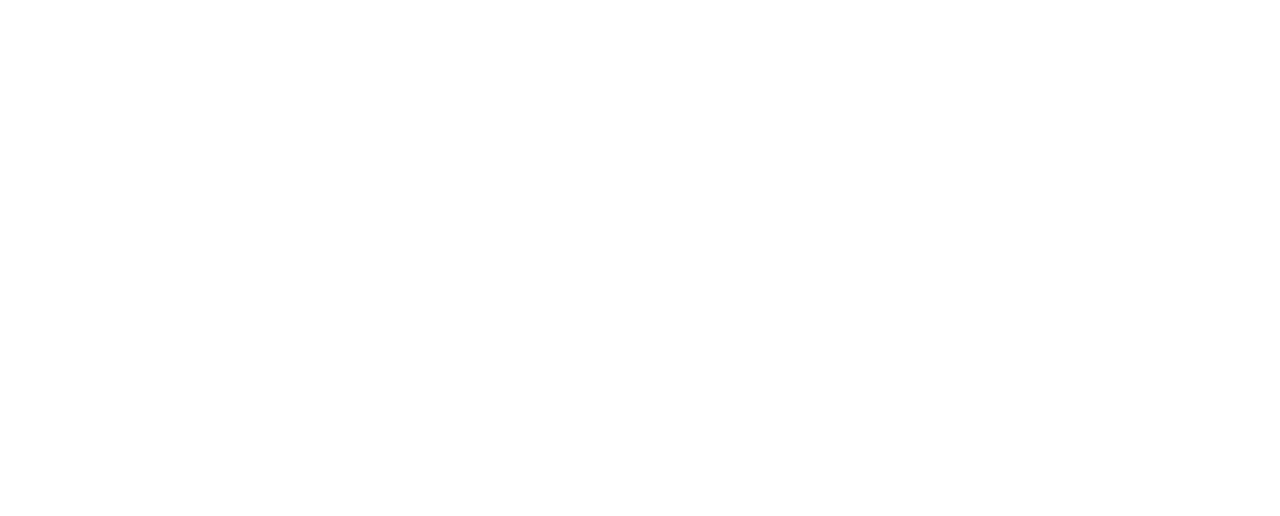
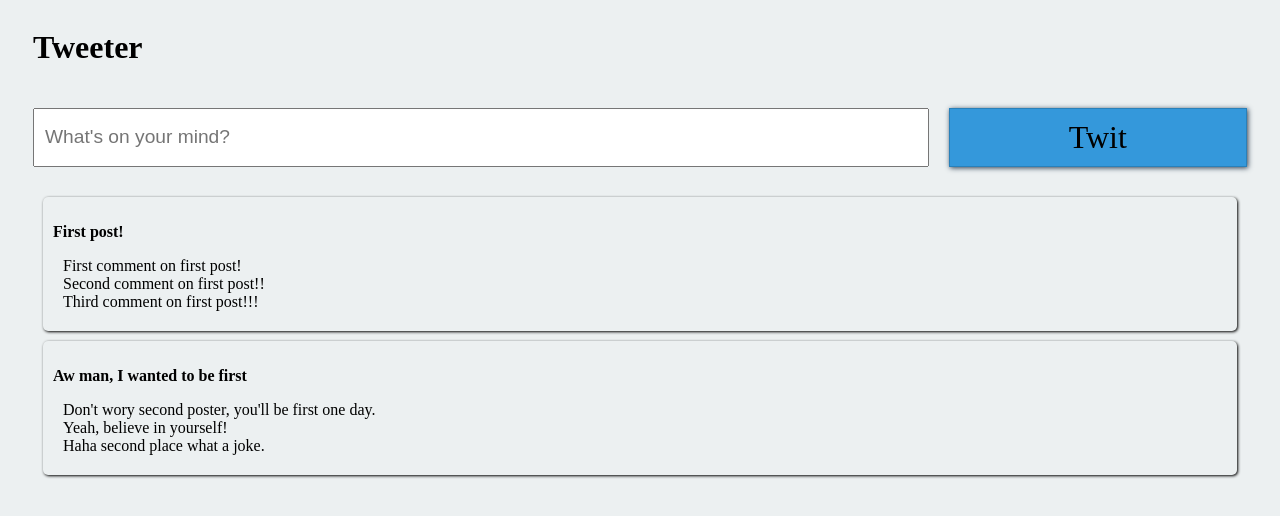
Before and after one commit to mila-klimovich/elevation-tweeter-project, a plain HTML site: page index.html in a window 1280 px wide. Drawn offline with nearby package versions, Linux system fonts and the light colour scheme; a web font is replaced by a local one.

Commit message:
second module updated

```diff
--- a/index.html
+++ b/index.html
@@ -1,11 +1,22 @@
 <!DOCTYPE html>
-<html lang="en">
+<html>
+
 <head>
-    <meta charset="UTF-8">
-    <meta name="viewport" content="width=device-width, initial-scale=1.0">
-    <title>Document</title>
+    <title>Tweeter</title>
+    <link href="https://fonts.googleapis.com/css?family=Balthazar" rel="stylesheet">
+    <link rel="stylesheet" type="text/css" media="screen" href="style.css" />
+    <script src="https://ajax.googleapis.com/ajax/libs/jquery/3.3.1/jquery.min.js"></script>
 </head>
+
 <body>
-    <script src="model.js"></script>
+    <div id="container">
+        <h1 id="title">Tweeter</h1><input type="text" placeholder="What's on your mind?" id="input">
+        <div id="post" onclick="post()">Twit</div>
+        <div id="posts"></div>
+    </div>
+    <script src="render.js"></script> <!-- You'll create this soon -->
+    <script src="logic.js"></script> <!-- You've got this -->
+    <script src="main.js"></script> <!-- You'll create this soon -->
 </body>
+
 </html>
--- a/model.js
+++ b/logic.js
@@ -75,53 +75,18 @@ const Tweeter = function () {
 
 }
 
-const tweeter = Tweeter();
+// const tweeter = Tweeter();
 
-    // console.log(_posts);
-    // console.log(tweeter.postIdCounter);
-    // console.log(tweeter.commentIdCounter);
-    // console.log(tweeter.getPosts());
-    // tweeter.addPost('whats up');
-    // tweeter.addPost('blah blah blah');
-    // tweeter.addPost('pew pew pew');
-    // console.log(tweeter.getPosts());
-    // tweeter.removePost('p4');
-    // console.log(tweeter.getPosts());
-    // tweeter.addComment('p3', 'privet');
-    // console.log(tweeter.getPosts());
-    // tweeter.removeComment('p1', 'c2');
-    // console.log(tweeter.getPosts());
+// tweeter.addPost("This is my own post!");
+// console.log(tweeter.getPosts());
 
-    // const tweeter = Tweeter()
+// tweeter.removePost("p1");
+// console.log(tweeter.getPosts());
 
-tweeter.addPost("This is my own post!")
-console.log(tweeter.getPosts())
-//This should be added to the posts array:
-//{text: "This is my own post!", id: "p3", comments: []}
+// tweeter.addComment("p3","Damn straight it is!");
+// tweeter.addComment("p2","Second the best!");
+// console.log(tweeter.getPosts());
 
-tweeter.removePost("p1")
-console.log(tweeter.getPosts())
-//There should only be two posts in the post's array:
-//{text: "Aw man, I wanted to be first", id: "p2", comments: Array(3)}
-//{text: "This is my own post!", id: "p3", comments: []}
 
-//============================
-//============================
-//Stop here
-//Make sure everything works. Then keep going
-//============================
-//============================
-
-tweeter.addComment("p3","Damn straight it is!")
-tweeter.addComment("p2","Second the best!")
-console.log(tweeter.getPosts())
-//This should be added to the third post's comments array:
-//{id: "c7", text: "Damn straight it is!"}
-
-//This should be added to the second post's comments array:
-//{id: "c8", text: "Second the best!"}
-
-tweeter.removeComment("p2", "c6")
-console.log(tweeter.getPosts())
-//This comment should be removed:
-//{id: "c6", text: "Haha second place what a joke."}
+// tweeter.removeComment("p2", "c6");
+// console.log(tweeter.getPosts());
--- /dev/null
+++ b/main.js
@@ -0,0 +1,4 @@
+const tweeter = Tweeter();
+const renderer = Renderer();
+
+renderer.renderPosts(tweeter.getPosts());
--- /dev/null
+++ b/render.js
@@ -0,0 +1,34 @@
+const Renderer = function () {
+
+    const renderPosts = function (posts) {
+        const postsContainer = $("#posts");
+        postsContainer.empty();
+
+        posts.forEach((post) => {
+
+            const thisPost = $("<div>").addClass("post").attr("data-id", post.id);
+            const postText = $("<p>").addClass("post-text").text(post.text);
+            const commentsContainer = $("<div>").addClass("comments");
+
+            post.comments.forEach((comment) => {
+
+                const thisComment = $("<div>").addClass("comment").attr("data-id", comment.id);
+                const commentText = $("<span>").text(comment.text);
+
+                // const deleteCommentBtn = $("<span>").addClass("delete-comment").text("X");
+
+                thisComment.append(commentText);
+                // append(commentText, deleteCommentBtn);
+                commentsContainer.append(thisComment);
+            });
+
+            thisPost.append(postText, commentsContainer);
+            postsContainer.append(thisPost);
+        })
+
+    };
+
+    return {
+        renderPosts: renderPosts,
+    };
+}
--- /dev/null
+++ b/style.css
@@ -0,0 +1,76 @@
+body {
+    background-color: #ecf0f1;
+    font-family: 'Balthazar', serif;
+}
+
+#container {
+    display: grid;
+    grid-gap: 20px;
+    padding-left: 25px;
+    padding-right: 25px;
+    grid-template-columns: 3fr 1fr;
+    grid-template-areas:
+        "h ." "i b" "p p"
+}
+
+#header {
+    grid-area: h;
+    color: #3498db;
+}
+
+#input {
+    grid-area: i;
+    padding: 10px;
+    font-size: 1.5vw;
+}
+
+#posts {
+    grid-area: p;
+}
+
+#post {
+    grid-area: b;
+    padding: 10px;
+    background-color: #3498db;
+    border: 1px solid #2980b9;
+    box-shadow: 1px 1px 5px #2c3e50;
+    cursor: pointer;
+    display: flex;
+    justify-content: center;
+    font-size: 2.5vw;
+}
+
+.post {
+    box-shadow: 1px 1px 3px;
+    margin: 10px;
+    border-radius: 5px;
+    padding: 10px;
+}
+
+#post:active {
+    background-color: #2980b9
+}
+
+.post-text {
+    font-weight: bold;
+}
+
+.comments {
+    margin-left: 10px;
+    margin: 10px;
+}
+
+.delete {
+    cursor: pointer;
+    color: #ecf0f1;
+    background-color: #e74c3c;
+    display: inline-block;
+    padding: 5px;
+    border-radius: 3px;
+    font-size: 0.8em;
+}
+
+.delete-comment {
+    cursor: pointer;
+    color: #e74c3c;
+}
```
